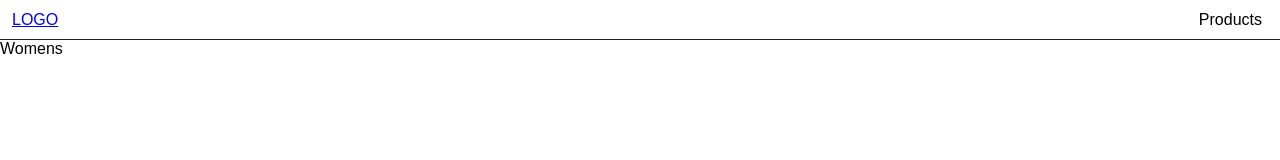
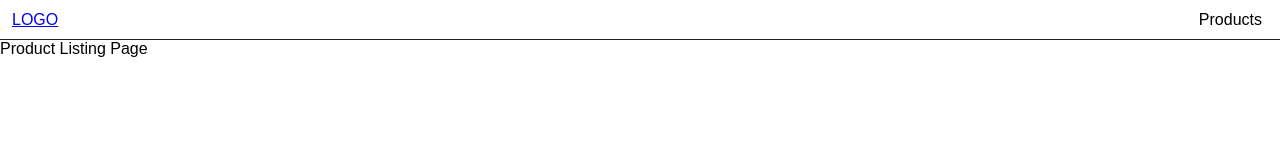
Before and after one commit to ronnoc5991/ecommerce, a Next.js app in the folder client/: page /womens in a window 1280 px wide. Shown: the top 160 px of the page. Built offline with nearby package versions, Linux system fonts and the light colour scheme.

Commit message:
feat: rearchitect site map

```diff
--- /dev/null
+++ b/client/src/app/[audience]/[[...category]]/page.tsx
@@ -0,0 +1,12 @@
+import ProductListingPage from "@/components/templates/ProductListingPage/ProductListingPage";
+
+export default async function AudienceCategoryProductListingPage(
+  props: PageProps<"/[audience]/[[...category]]">,
+) {
+  const { audience, category } = await props.params;
+  const categorySlug = category?.[0];
+
+  // TODO: fetch the products with the audience and possibly the category slug
+
+  return <ProductListingPage products={[]}></ProductListingPage>;
+}
--- a/client/src/app/page.tsx
+++ b/client/src/app/page.tsx
@@ -1,12 +1,11 @@
 import apiClient from "@/api-client";
-import styles from "./page.module.css";
 
 export default async function Home() {
   const response = await apiClient.product.getAll();
 
   return (
-    <div className={styles.page}>
-      <main className={styles.main}>
+    <div>
+      <main>
         {response.ok && response.data.map((product) => <li>{product.name}</li>)}
       </main>
     </div>
--- a/client/src/app/products/mens/page.tsx
+++ /dev/null
@@ -1,3 +0,0 @@
-export default async function MensHome() {
-  return <div>Men's Home</div>;
-}
--- a/client/src/app/products/womens/page.tsx
+++ /dev/null
@@ -1,3 +0,0 @@
-export default async function WomensHome() {
-  return <div>Women's Home</div>;
-}
--- a/client/src/app/womens/page.tsx
+++ /dev/null
@@ -1,7 +0,0 @@
-export default async function Womens() {
-  return (
-    <div>
-      <main>Womens</main>
-    </div>
-  );
-}
--- /dev/null
+++ b/client/src/components/templates/ProductListingPage/ProductListingPage.tsx
@@ -0,0 +1,10 @@
+type ProductListingPageProps = {
+  // TODO: define this shape...
+  products: any;
+};
+
+export default function ProductListingPage({
+  products,
+}: ProductListingPageProps) {
+  return <div>Product Listing Page</div>;
+}
```
Also changed, not shown: client/src/app/mens/page.tsx (deleted, +0 -7 lines), client/src/app/page.module.css (deleted).
